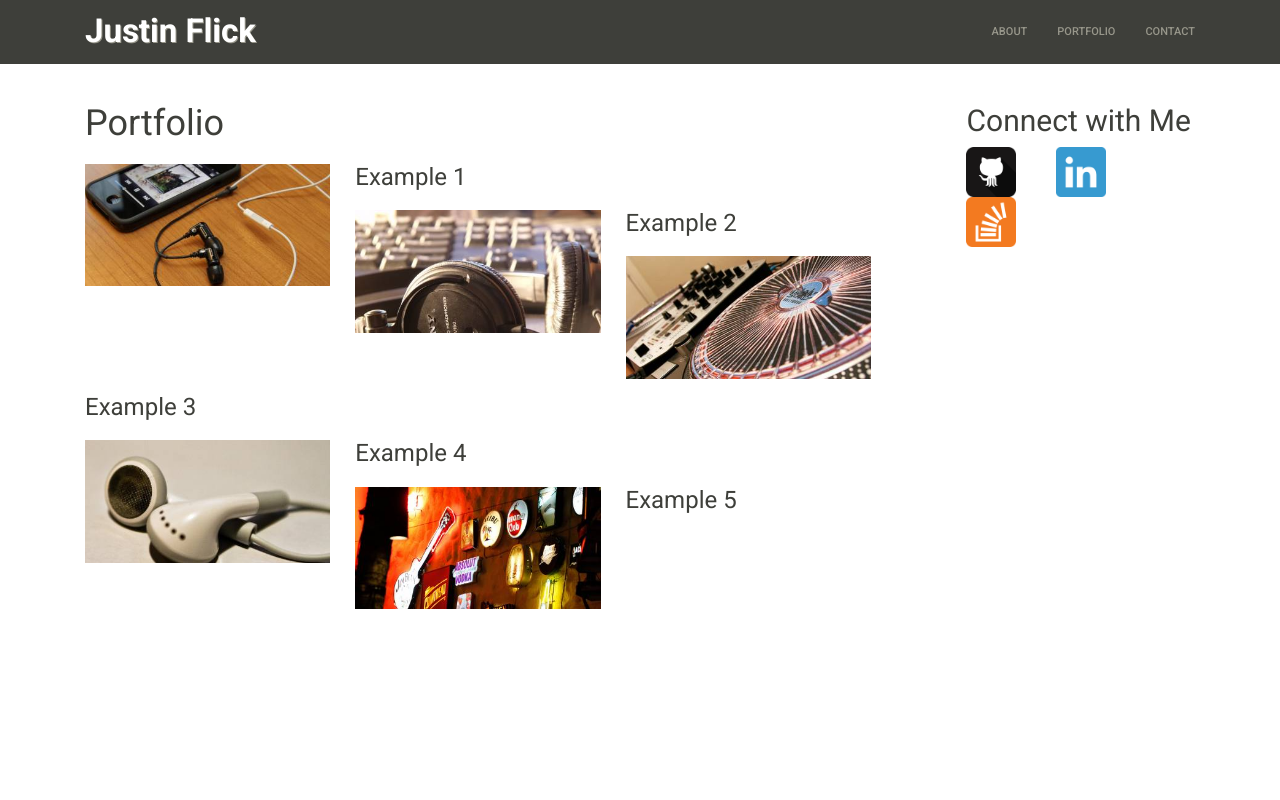
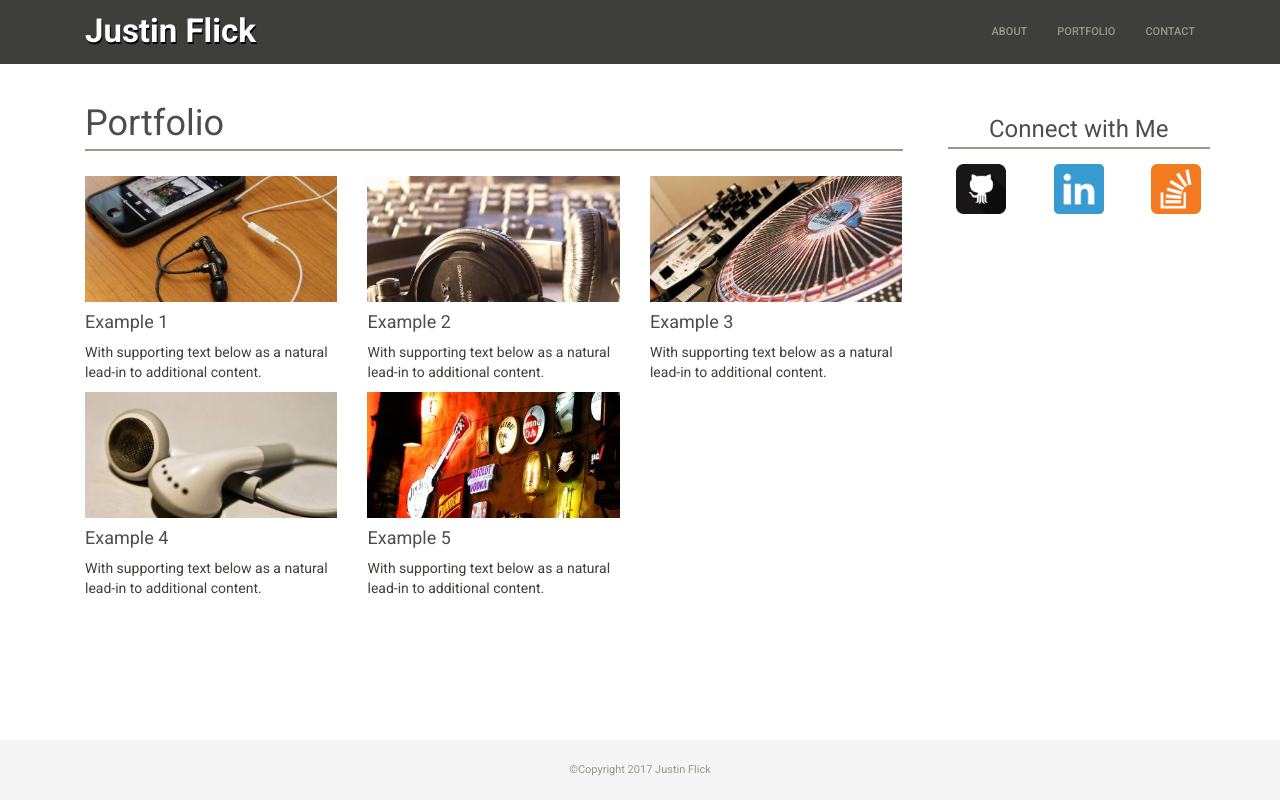
Before and after one commit to j-flick/Bootstrap-Portfolio, a plain HTML site: page portfolio.html in a window 1280 px wide. Drawn offline with nearby package versions, Linux system fonts and the light colour scheme.

Commit message:
Fixed position of sidebar Connect with Me links and portfolio image examples to sit within the Bootstrap grid. Added a sticky footer. Added styling to navbar links including hover and text-shadow.

```diff
--- a/assets/css/style.css
+++ b/assets/css/style.css
@@ -1,8 +1,19 @@
+/* GLOBAL ADDITIONAL STYLES */
+
+h1, h2, h3, h4, h5, h6 {
+	color: #4d4d4d;
+}
+
+/* NAVBAR ADDITIONAL STYLES */
+
 .navbar > .container .navbar-brand {
 	margin-left: 0px;
 }
 
-/* Navbar additional styles */
+.navbar .nav > li > a:hover {
+	text-decoration: underline;
+}
+
 .navbar {
 	border-radius: 0;
 }
@@ -14,18 +25,24 @@
 .navbar-brand {
 	font-size: 33px;
 	font-weight: bold;
-	text-shadow: 1px 1px #98978b;
+	text-shadow: 1px 2px #000;
 	margin-left: 0px;
 }
 
-/* Main Section additional styles */
+/* MAIN SECTION ADDITIONAL STYLES */
 
 .main-section {
 	padding-left: 15px;
 	padding-right: 15px;
 }
 
-.main-section img {
+.main-section h1 {
+	border-bottom: 2px solid #98978b;
+	padding-bottom: 5px;
+	margin-bottom: 25px;
+}
+
+.about-img {
 	float: left;
 	max-width: 30%;
 	height: auto;
@@ -33,18 +50,51 @@
 	margin-bottom: 15px;
 }
 
-/* Sidebar additional styles */
-
-.sidebar h2 {
-	text-align: center;
+.portfolio-img {
+	width: 274px;
 }
 
-.sidebar a {
-	display: inline-block;
-	width: 33%;
+/* SIDEBAR ADDITIONAL STYLES */
+
+.sidebar h3 {
 	text-align: center;
+	border-bottom: 2px solid #98978b;
+	padding-bottom: 5px;
+	margin-bottom: 15px;
+	margin-top: 32px;
+}
+
+.card-img-top {
+	width: 100%;
 }
 
 .sidebar img {
-	margin: 0 auto;
+	margin-bottom: 20px;
 }
+
+/* STICKY FOOTER */
+
+html {
+	position: relative;
+	min-height: 100%;
+}
+body {
+	/* Margin bottom by footer height */
+	margin-bottom: 60px;
+}
+
+.footer {
+	position: absolute;
+	bottom: 0;
+	width: 100%;
+	/* Set the fixed height of the footer here */
+	height: 60px;
+	line-height: 60px; /* Vertically center the text there */
+	background-color: #f5f5f5;
+}
+
+.footer p {
+	text-align: center;
+	margin-bottom: 0px;
+	font-size: 11px;
+}
--- a/portfolio.html
+++ b/portfolio.html
@@ -39,32 +39,62 @@
 
 				<section class="main-section">
 
-					<h1>Portfolio</h1>
-
-
-					<div class="work">
-						<img src="assets/images/portfolio-1.jpg" alt="Example 1" class="auth-image" />
-						<h3>Example 1</h3>
+					<div class="row">
+						<div class="col-xs-12">
+							<h1>Portfolio</h1>
+						</div>
 					</div>
 
-					<div class="work">
-						<img src="assets/images/portfolio-2.jpg" alt="Example 2" class="auth-image" />
-						<h3>Example 2</h3>
+					<div class="row">
+						<div class="col-sm-4">
+							<div class="card">
+								<img src="assets/images/portfolio-1.jpg" alt="Portfolio Example 1" class="card-img-top portfolio-img" />
+								<div class="card-body">
+									<h4 class="card-title">Example 1</h4>
+									<p class="card-text">With supporting text below as a natural lead-in to additional content.</p>
+								</div>
+							</div>
+						</div>
+						<div class="col-sm-4">
+							<div class="card">
+								<img src="assets/images/portfolio-2.jpg" alt="Portfolio Example 2" class="card-img-top portfolio-img" />
+								<div class="card-body">
+									<h4 class="card-title">Example 2</h4>
+									<p class="card-text">With supporting text below as a natural lead-in to additional content.</p>
+								</div>
+							</div>
+						</div>
+						<div class="col-sm-4">
+							<div class="card">
+								<img src="assets/images/portfolio-3.jpg" alt="Portfolio Example 3" class="card-img-top portfolio-img" />
+								<div class="card-body">
+									<h4 class="card-title">Example 3</h4>
+									<p class="card-text">With supporting text below as a natural lead-in to additional content.</p>
+								</div>
+							</div>
+						</div>
 					</div>
 
-					<div class="work">
-						<img src="assets/images/portfolio-3.jpg" alt="Example 3" class="auth-image" />
-						<h3>Example 3</h3>
-					</div>
+					<div class="row">
+						<div class="col-sm-4">
+							<div class="card">
+								<img src="assets/images/portfolio-4.jpg" alt="Portfolio Example 4" class="card-img-top portfolio-img" />
+								<div class="card-body">
+									<h4 class="card-title">Example 4</h4>
+									<p class="card-text">With supporting text below as a natural lead-in to additional content.</p>
+								</div>
+							</div>
+						</div>
+						<div class="col-sm-4">
+							<div class="card">
+								<img src="assets/images/portfolio-5.jpg" alt="Portfolio Example 5" class="card-img-top portfolio-img" />
+								<div class="card-body">
+									<h4 class="card-title">Example 5</h4>
+									<p class="card-text">With supporting text below as a natural lead-in to additional content.</p>
+								</div>
+							</div>
+						</div>
 
-					<div class="work">
-						<img src="assets/images/portfolio-4.jpg" alt="Example 4" class="auth-image" />
-						<h3>Example 4</h3>
-					</div>
-
-					<div class="work">
-						<img src="assets/images/portfolio-5.jpg" alt="Example 5" class="auth-image" />
-						<h3>Example 5</h3>
 					</div>
 
 				</section>
@@ -74,16 +104,35 @@
 			<div class="col-md-3">
 				<section class="sidebar">
 
-					<h2>Connect with Me</h2>
-					<a href="https://github.com/j-flick" target="_blank"><img src="assets/images/github.png" class="img-fluid" alt="Github" width="50px" height="50px" /></a>
-					<a href="https://www.linkedin.com/in/justin-flick-6a168b149/" target="_blank"><img src="assets/images/linkedin.png" class="img-fluid" alt="LinkedIn" width="50px" height="50px" /></a>
-					<a href="https://stackoverflow.com/users/8464805/j-flick" target="_blank"><img src="assets/images/stackoverflow.png" class="img-fluid" alt="Stack Overflow" width="50px" height="50px" /></a>
+					<div class="row">
+						<div class="col-xs-12">
+							<h3>Connect with Me</h3>
+						</div>
+					</div>
+
+					<div class="row">
+						<div class="col-xs-4">
+							<a href="https://github.com/j-flick" target="_blank"><img src="assets/images/github.png" class="center-block" alt="Github" width="50px" height="50px" /></a>
+						</div>
+						<div class="col-xs-4">
+							<a href="https://www.linkedin.com/in/justin-flick-6a168b149/" target="_blank"><img src="assets/images/linkedin.png" class="center-block" alt="LinkedIn" width="50px" height="50px" /></a>
+						</div>
+						<div class="col-xs-4">
+							<a href="https://stackoverflow.com/users/8464805/j-flick" target="_blank"><img src="assets/images/stackoverflow.png" class="center-block" alt="Stack Overflow" width="50px" height="50px" /></a>
+						</div>
+					</div>
 
 				</section>
 			</div>
 		</div>
 	</div>
 
+	<footer class="footer">
+		<div class="container">
+			<p class="text-muted">&copy;Copyright 2017 Justin Flick</p>
+		</div>
+	</footer>
+
 	<script src="https://ajax.googleapis.com/ajax/libs/jquery/3.2.1/jquery.min.js"></script>
 	<script src="https://maxcdn.bootstrapcdn.com/bootstrap/3.3.7/js/bootstrap.min.js"></script>
 
```
Also changed, not shown: contact.html (+23 -4 lines), index.html (+24 -7 lines).
